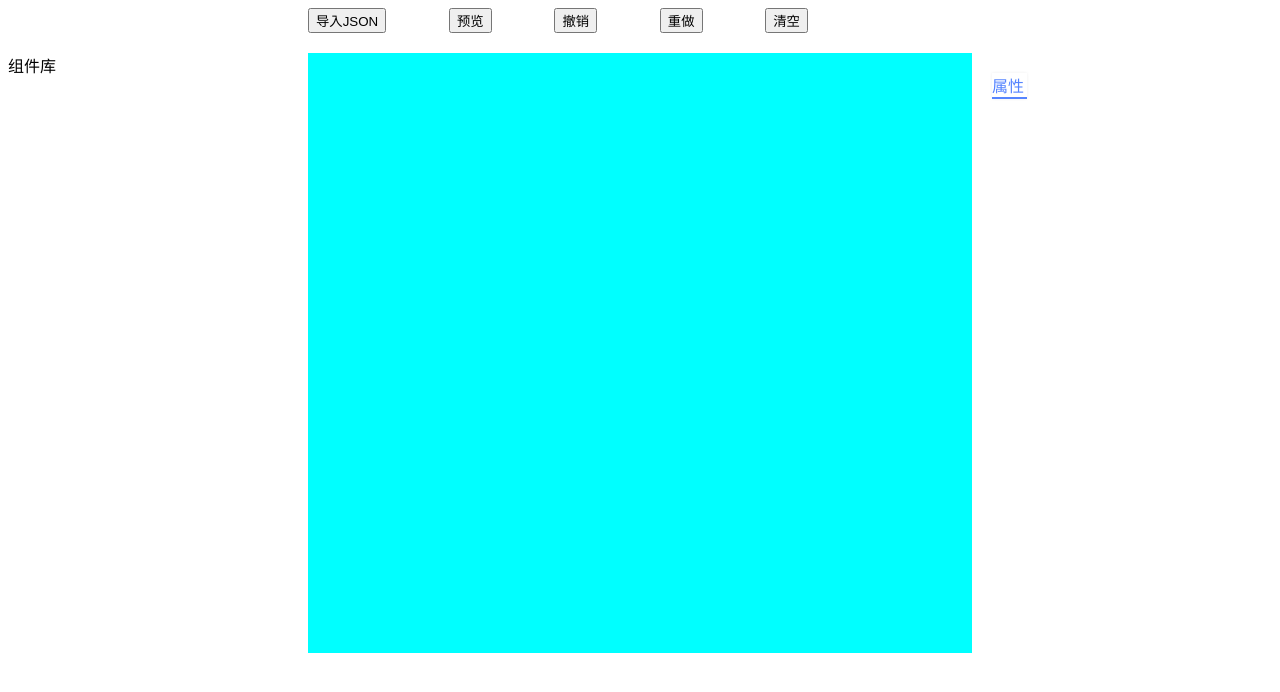
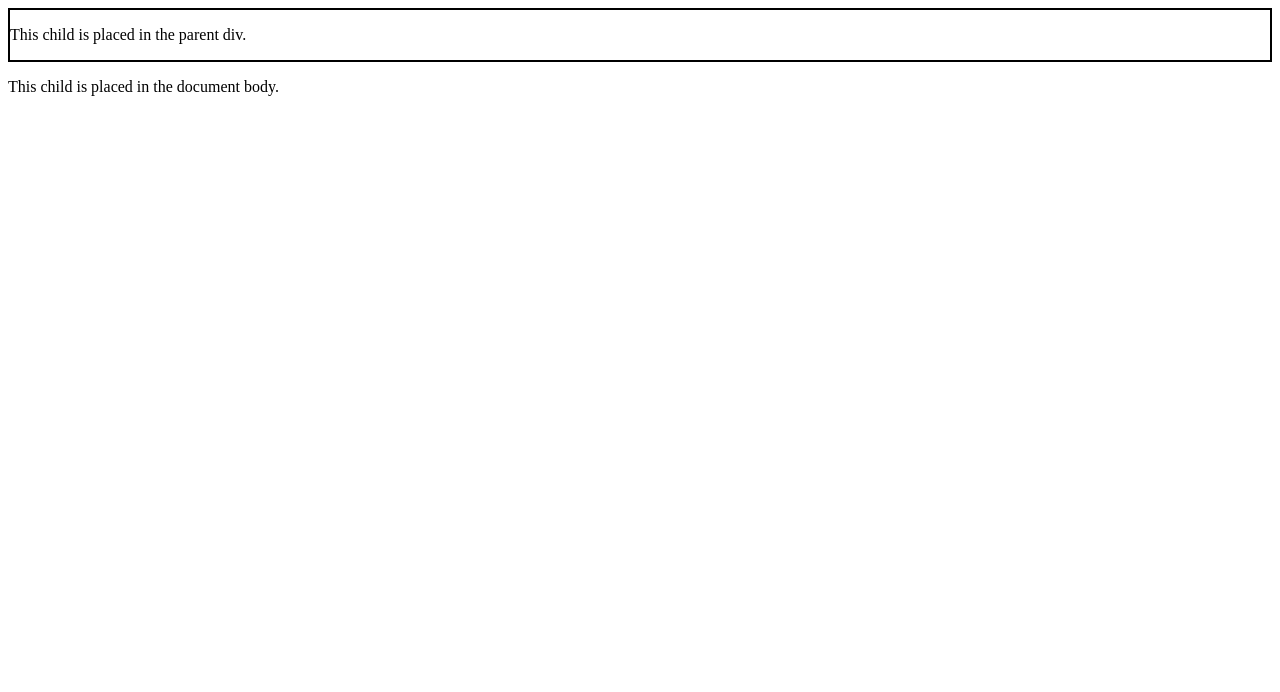
Before and after one commit to Pcjmy/React, a React (Create React App) app: page / in a window 1280 px wide. Shown: the top 692 px of the page. Built offline with nearby package versions, Linux system fonts and the light colour scheme.

Commit message:
feat: createPortal

```diff
--- a/src/Home.tsx
+++ b/src/Home.tsx
@@ -1,25 +1,16 @@
 import React from 'react'
-import styles from './Home.module.css'
+import { createPortal } from 'react-dom'
 
 interface Props {}
 
 const Home: React.FC<Props> = () => {
   return (
-    <div className={styles.App}>
-      <header className={styles['App-Header']}>
-        <button>导入JSON</button>
-        <button>预览</button>
-        <button>撤销</button>
-        <button>重做</button>
-        <button>清空</button>
-      </header>
-      <div className={styles.content}>
-        <div className={styles['nav-layout']}>组件库</div>
-        <div className={styles['main-layout']}></div>
-        <div className={styles['aside-layout']}>
-          <div className={styles['item']}>属性</div>
-        </div>
-      </div>
+    <div style={{ border: '2px solid black' }}>
+      <p>This child is placed in the parent div.</p>
+      {createPortal(
+        <p>This child is placed in the document body.</p>,
+        document.body
+      )}
     </div>
   )
 }
```
